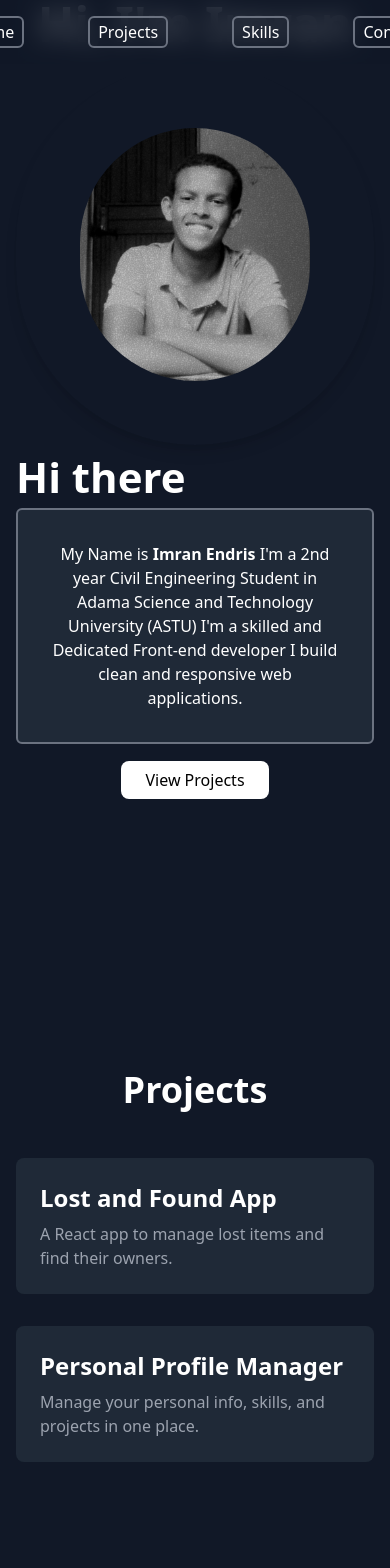
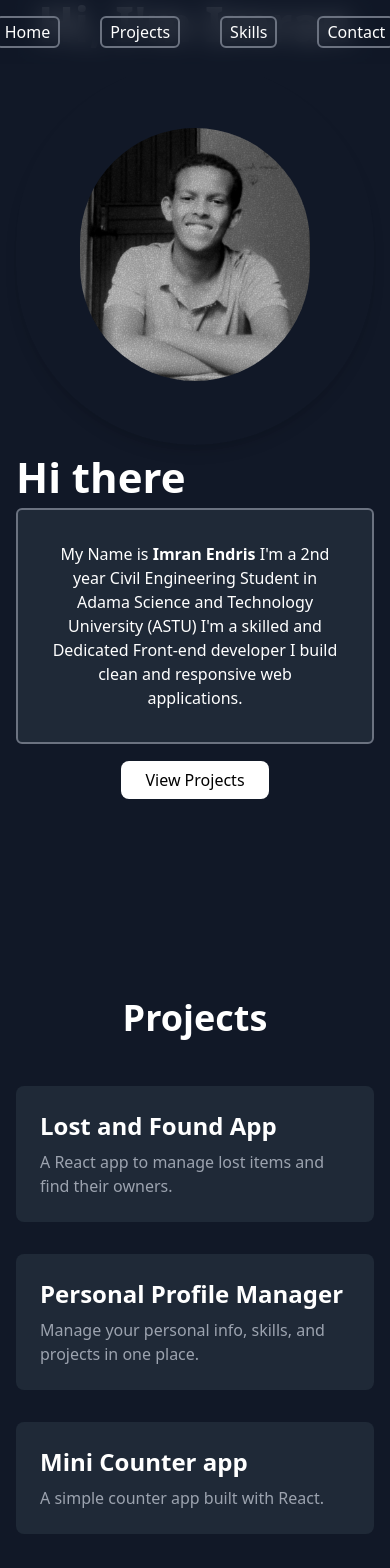
Before and after one commit to babaty73/portfolio, a React (Vite) app: page / in a window 390 px wide. Shown: the top 1568 px of the page. Built offline with nearby package versions, Linux system fonts and the light colour scheme.

Commit message:
added project links and improved responsiveness

```diff
--- a/src/Components/Navbar.jsx
+++ b/src/Components/Navbar.jsx
@@ -1,6 +1,6 @@
 function Navbar() {
   return (
-    <nav className="fixed top-0 w-full bg-gray-900/80 backdrop-blur-md text-white flex justify-center gap-16 py-4 z-50">
+    <nav className="fixed top-0 w-full bg-gray-900/80 backdrop-blur-md text-white flex justify-center gap-10 py-4 z-50">
       <a href="#home" className="hover:bg-gray-600 transition border-2 border-gray-500 rounded-md bg-gray px-2 py-0.5">Home</a>
       <a href="#projects" className="hover:bg-gray-600 transition border-2 border-gray-500 rounded-md bg-gray px-2 py-0.5">Projects</a>
       <a href="#skills" className="hover:bg-gray-600 transition border-2 border-gray-500 rounded-md bg-gray px-2 py-0.5">Skills</a>
--- a/src/Components/Projects.jsx
+++ b/src/Components/Projects.jsx
@@ -3,13 +3,18 @@ function Projects() {
     {
       title: "Lost and Found App",
       description: "A React app to manage lost items and find their owners.",
-      link: "#",
+      link: "https://lost-and-found-six-theta.vercel.app/",
     },
     {
       title: "Personal Profile Manager",
       description: "Manage your personal info, skills, and projects in one place.",
-      link: "#",
+      link: "https://personal-profile-manager.vercel.app/",
     },
+    {
+      title: "Mini Counter app",
+      description: "A simple counter app built with React.",
+      link: "https://mini-counter-app-flame.vercel.app/",
+    }
   ];
 
   return (
```
